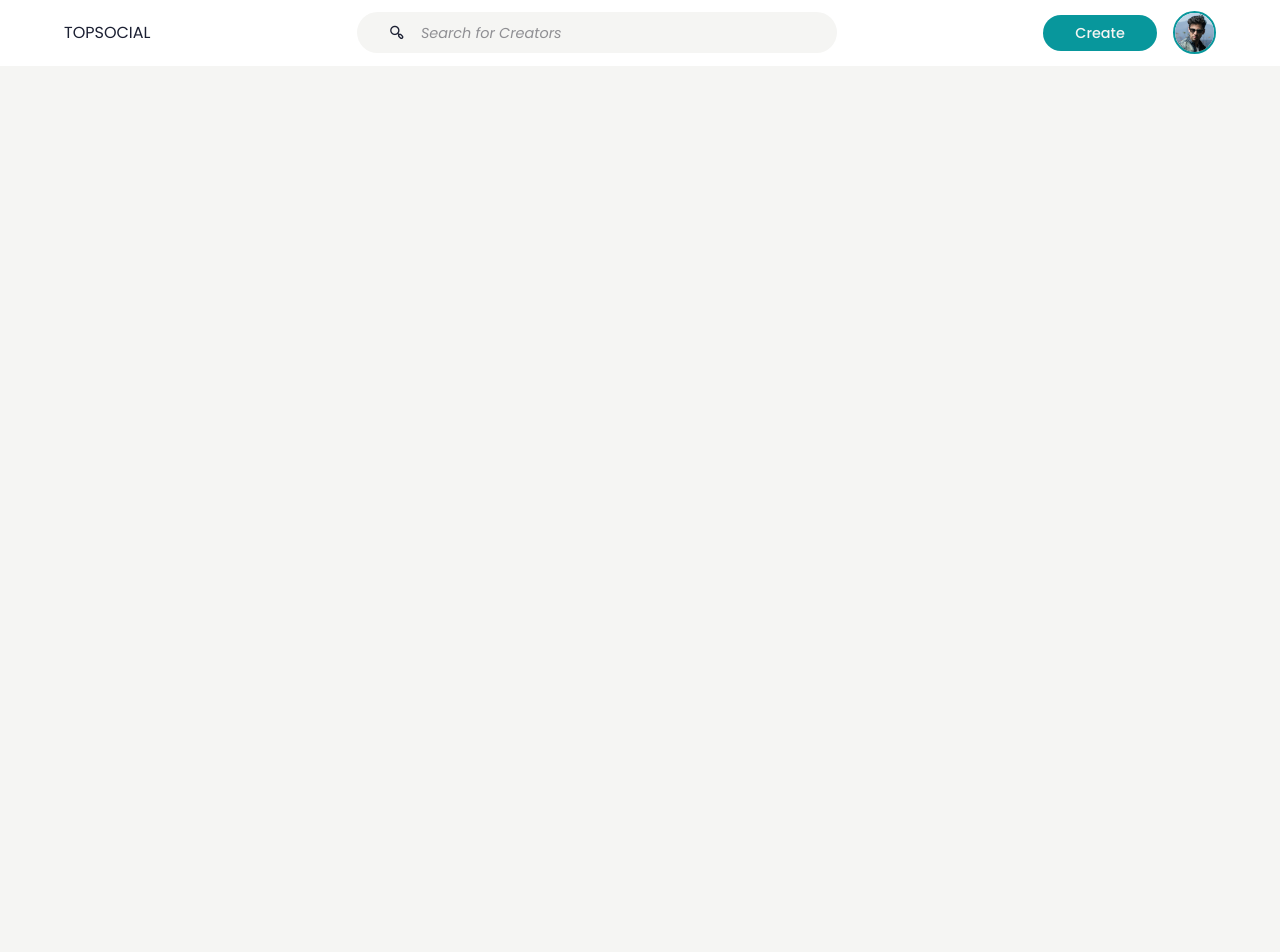
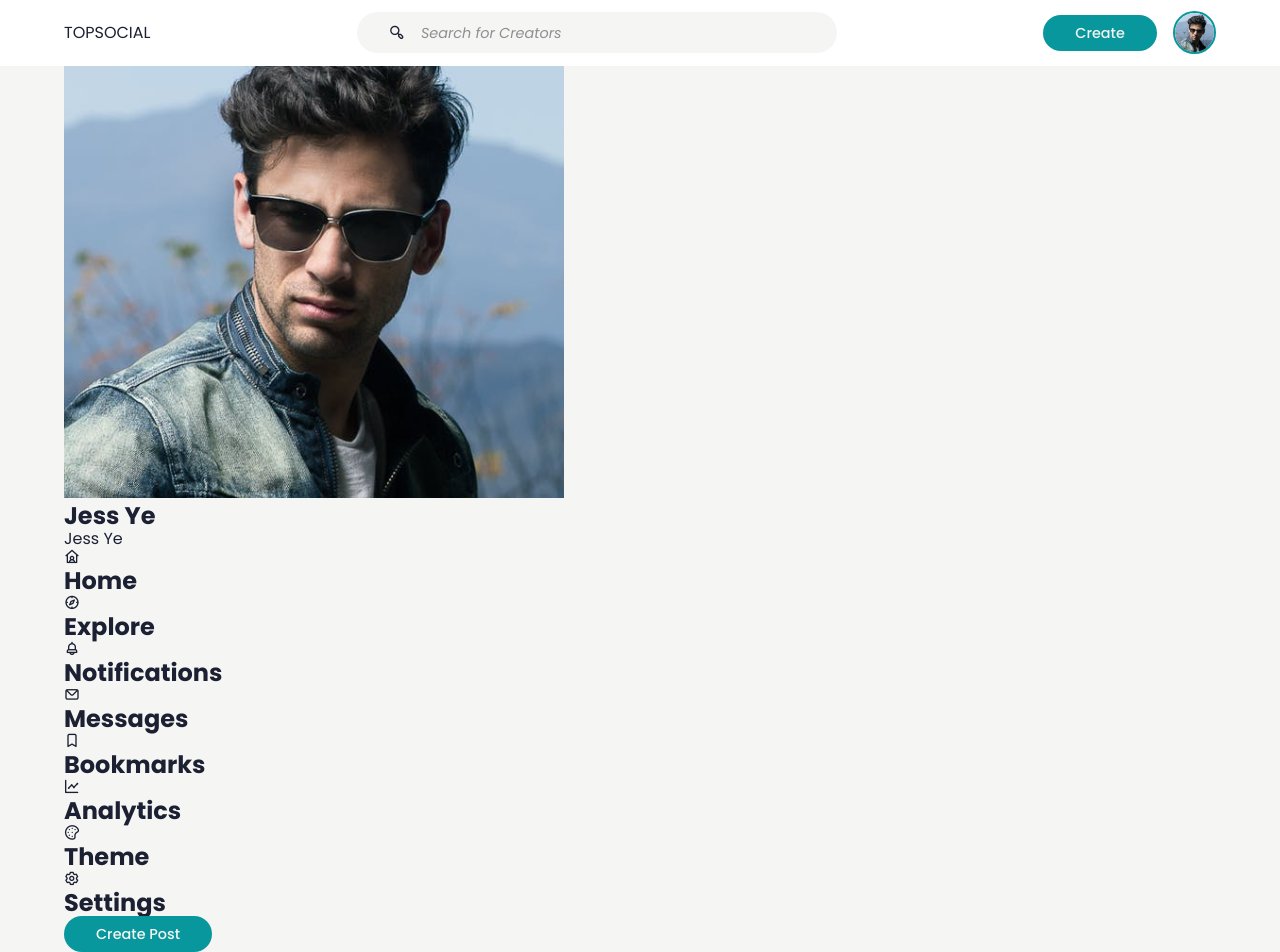
Before and after one commit to LinfeiFu/Top-Social-Project, a website built with Vite: page client/index.html in a window 1280 px wide. Before the commit the page ends 800 px from the top, so only its background shows below. Built offline with nearby package versions, Linux system fonts and the light colour scheme.

Commit message:
main left html created

```diff
--- a/client/index.html
+++ b/client/index.html
@@ -21,9 +21,7 @@
         </div>
         <!-- BUTTON -->
         <div class="create">
-          <label for="create-post" class="btn btn-primary">
-            Create
-          </label>
+          <label for="create-post" class="btn btn-primary">Create</label>
           <!-- profile photo -->
           <div class="profile-photo">
             <img src="./public/images/profile/profile_1.png" alt="profile photo">
@@ -33,7 +31,91 @@
     </nav>
 
     <!-- MAIN -->
+<main>
+  <div class="container">
+    <!-- MAIN left -->
 
+    <div class="main-left">
+      <!-- Profile MAIN left -->
+      <a href="/" class="profile">
+
+        <div class="prpfile-photo">
+          <img src="./public/images/profile/profile_1.png" alt="profile-photo">
+        </div>
+        <div class="profile-description">
+          <h2>Jess Ye</h2>
+          <p>Jess Ye</p>
+        </div>
+      </a>
+
+      <!-- Side bar MAIN left -->
+      <div class="sidebar">
+        <a href="" class="menu-item">
+          <span>
+            <i class="uil uil-house-user"></i>
+          </span>
+          <h2>Home</h2>
+        </a>
+
+        <a class="menu-item">
+          <span>
+            <i class="uil uil-compass"></i>
+          </span>
+          <h2>Explore</h2>
+        </a>
+
+        <a class="menu-item">
+          <span>
+            <i class="uil uil-bell"></i>
+          </span>
+          <h2>Notifications</h2>
+        </a>
+
+        <a class="menu-item">
+          <span>
+            <i class="uil uil-envelope"></i>
+          </span>
+          <h2>Messages</h2>
+        </a>
+
+        <a class="menu-item">
+          <span>
+            <i class="uil uil-bookmark"></i>
+          </span>
+          <h2>Bookmarks</h2>
+        </a>
+
+        <a class="menu-item">
+          <span>
+            <i class="uil uil-chart-line"></i>
+          </span>
+          <h2>Analytics</h2>
+        </a>
+
+        <a class="menu-item">
+          <span>
+            <i class="uil uil-palette"></i>
+          </span>
+          <h2>Theme</h2>
+        </a>
+
+        <a class="menu-item">
+          <span>
+            <i class="uil uil-setting"></i>
+          </span>
+          <h2>Settings</h2>
+        </a>
+      </div>
+
+      <!-- Create post MAIN left -->
+      <label for="create-post" class="btn btn-primary">Create Post</label>
+    </div>
+
+    <!-- MAIN middle -->
+
+    <!-- MAIN right -->
+  </div>
+</main>
 
     <script type="module" src="/index.js"></script>
   </body>
```
